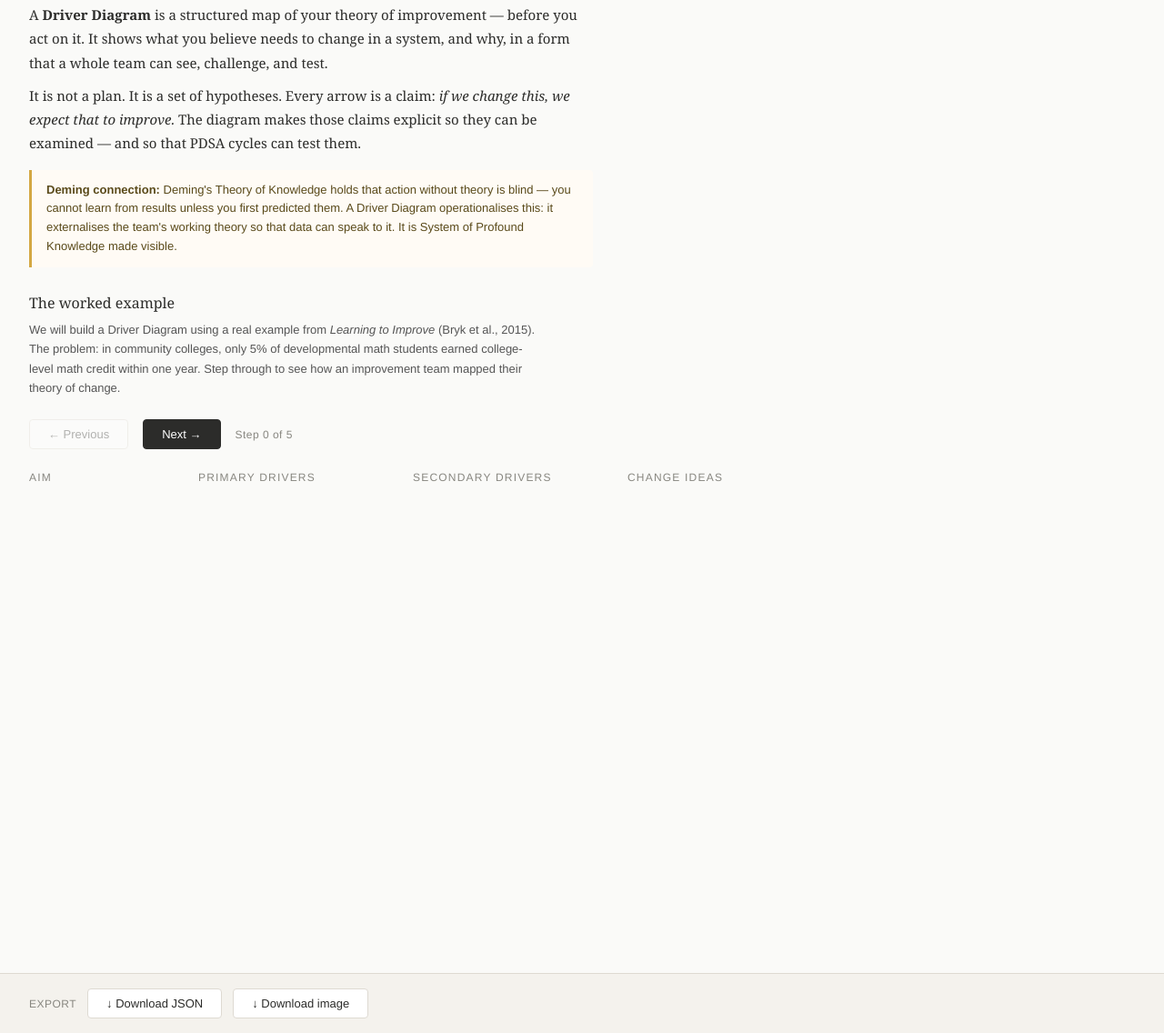
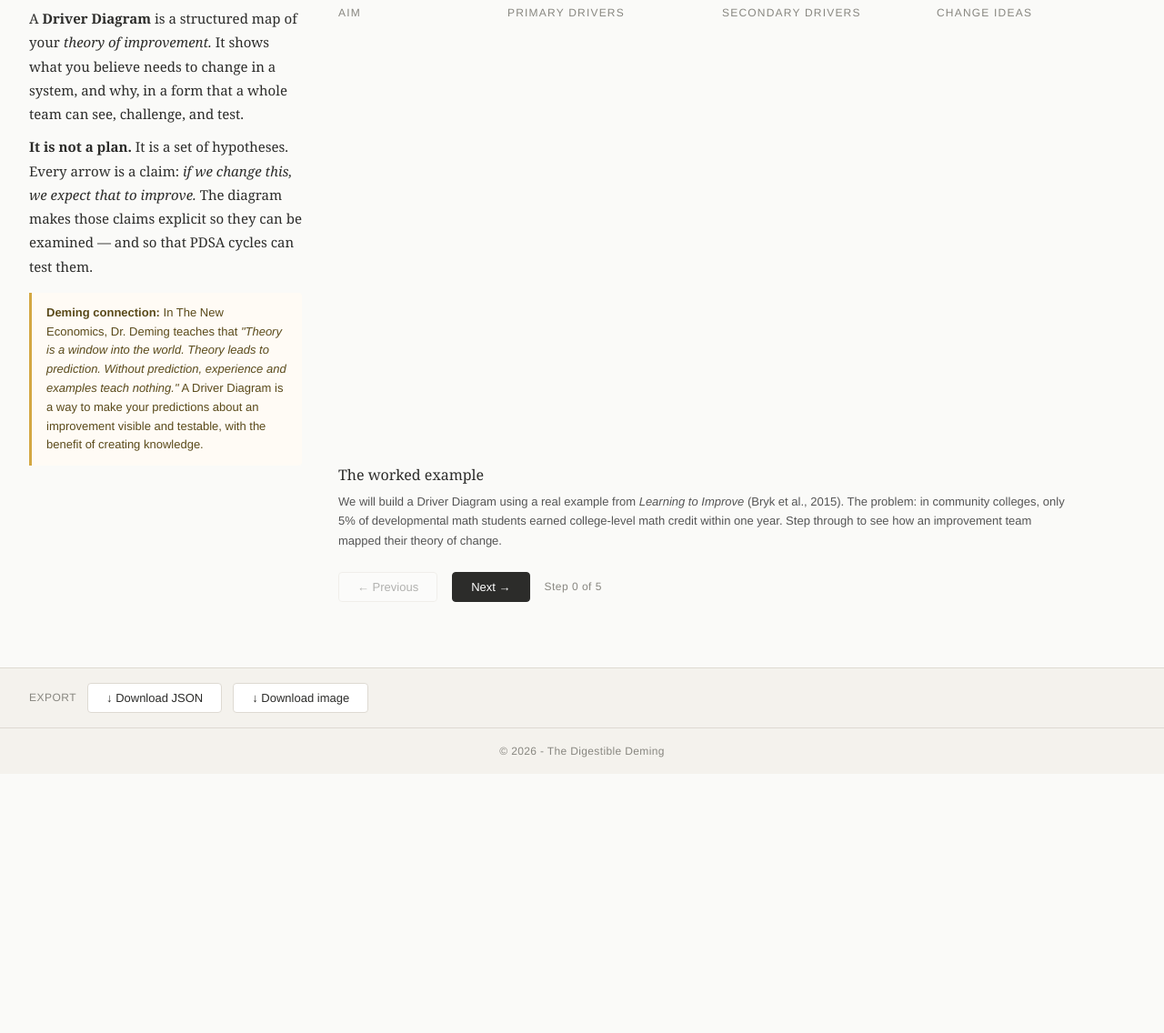
Before and after one commit to DerailleurAgile/driver-diagram-tutorial, a plain HTML site: page index.html in a window 1280 px wide. Shown: the part 252-1388 px from the top of the page at 91% size. After the commit the page ends 1103 px from the top, so only its background shows below. Drawn offline with nearby package versions, Linux system fonts and the light colour scheme.

Commit message:
Update: improve layout, added new styles, footer, linkable logo.

```diff
--- a/index.html
+++ b/index.html
@@ -10,7 +10,9 @@
 
 <header>
   <div class="header-top">
+    <a href="https://digestibledeming.substack.com/" target="_blank" rel="noopener noreferrer">
       <img src="dd_headshot_logo_blended.png" alt="Driver Diagram logo" class="dd-headshot-logo">
+    </a>
     <h1>Driver Diagram Tutorial</h1>
     <span class="subtitle">What it is and how to use it</span>
   </div>
@@ -22,25 +24,23 @@
 
 <!-- ═══════════════════════════ LEARN PANEL ═══════════════════════════ -->
 <div id="learn-panel" class="panel active">
+  <div class="learn-layout">
+
+    <!-- Left column: text and controls -->
+    <div class="learn-sidebar">
       <div class="learn-intro">
-    <p>A <strong>Driver Diagram</strong> is a structured map of your theory of improvement — before you act on it. It shows what you believe needs to change in a system, and why, in a form that a whole team can see, challenge, and test.</p>
-    <p>It is not a plan. It is a set of hypotheses. Every arrow is a claim: <em>if we change this, we expect that to improve.</em> The diagram makes those claims explicit so they can be examined — and so that PDSA cycles can test them.</p>
+        <p>A <strong>Driver Diagram</strong> is a structured map of your <em>theory of improvement.</em> It shows what you believe needs to change in a system, and why, in a form that a whole team can see, challenge, and test.</p>
+        <p><strong>It is not a plan.</strong> It is a set of hypotheses. Every arrow is a claim: <em>if we change this, we expect that to improve.</em> The diagram makes those claims explicit so they can be examined — and so that PDSA cycles can test them.</p>
         <div class="deming-note">
-      <strong>Deming connection:</strong> Deming's Theory of Knowledge holds that action without theory is blind — you cannot learn from results unless you first predicted them. A Driver Diagram operationalises this: it externalises the team's working theory so that data can speak to it. It is System of Profound Knowledge made visible.
+          <strong>Deming connection:</strong> In The New Economics, Dr. Deming teaches that <em>"Theory is a window into the world. Theory leads to prediction. Without prediction, experience and examples teach nothing."</em> A Driver Diagram is a way to make your predictions about an improvement visible and testable, with the benefit of creating knowledge.
         </div>
       </div>
 
-  <div class="step-description" id="step-desc">
-    <h3>The worked example</h3>
-    <p>We will build a Driver Diagram together, using a real example from <em>Learning to Improve</em> (Bryk et al., 2015). The problem: in community colleges across the United States, only 5% of students placed into developmental mathematics earned college-level math credit within one year. Step through the diagram to see how an improvement team structured their theory of change.</p>
+
     </div>
 
-  <div class="step-controls">
-    <button class="btn" id="prev-btn" onclick="prevStep()" disabled>← Previous</button>
-    <button class="btn btn-primary" id="next-btn" onclick="nextStep()">Next →</button>
-    <span class="step-label" id="step-label">Step 0 of 5</span>
-  </div>
-
+    <!-- Right column: diagram -->
+    <div class="learn-diagram-col">
       <div class="diagram-wrap">
         <div class="diagram-canvas" id="learn-canvas">
           <div class="col-headers">
@@ -54,7 +54,20 @@
           </div>
           <div class="diagram-body" id="learn-body"><!-- rendered by JS --></div>
           <svg class="arrow-svg" id="learn-arrows" xmlns="http://www.w3.org/2000/svg"></svg>
+          <div class="step-description" id="step-desc">
+            <h3>The worked example</h3>
+            <p>We will build a Driver Diagram together, using a real example from <em>Learning to Improve</em> (Bryk et al., 2015). The problem: in community colleges across the United States, only 5% of students placed into developmental mathematics earned college-level math credit within one year. Step through the diagram to see how an improvement team structured their theory of change.</p>
           </div>
+
+          <div class="step-controls">
+            <button class="btn" id="prev-btn" onclick="prevStep()" disabled>← Previous</button>
+            <button class="btn btn-primary" id="next-btn" onclick="nextStep()">Next →</button>
+            <span class="step-label" id="step-label">Step 0 of 5</span>
+          </div>
+        </div>
+      </div>
+    </div>
+
   </div>
 </div>
 
@@ -95,5 +108,10 @@
 
 <script src="https://cdnjs.cloudflare.com/ajax/libs/html2canvas/1.4.1/html2canvas.min.js"></script>
 <script src="script.js"></script>
+
+<footer class="site-footer">
+  &copy; 2026 - The Digestible Deming
+</footer>
+
 </body>
 </html>
--- a/script.js
+++ b/script.js
@@ -122,19 +122,19 @@ const STEPS = [
   },
   {
     title: "Step 1 — The Aim",
-    text: "The Aim anchors the entire diagram. A good aim is precise: it names <em>what</em>, <em>how much</em>, <em>for whom</em>, and <em>by when</em>. Vague aims produce vague theories. Notice that 5% \u2192 50% is a specific, measurable commitment — not aspirational language."
+    text: "The <strong>Aim</strong> anchors the entire diagram. A good aim is precise: it names <em>what</em>, <em>how much</em>, <em>for whom</em>, and <em>by when</em>. Vague aims produce vague theories. Notice that 5% \u2192 50% is a specific, measurable commitment, not aspirational language."
   },
   {
     title: "Step 2 — Primary Drivers",
-    text: "Primary drivers are the major system conditions that, if changed, would move the aim. They are <em>not</em> activities — they name the state of the system you need to change. The team identified four: the design of instruction, student persistence, language skills, and teaching practice."
+    text: "<strong>Primary drivers</strong> are the major system conditions that, if changed, would move toward the AIM. They are <em>not</em> activities: they name the state of the system you need to change. The team identified four: the design of instruction, student persistence, language skills, and teaching practice."
   },
   {
     title: "Step 3 — Secondary Drivers",
-    text: "Secondary drivers make primary drivers actionable. Each one belongs to a single primary driver and names a more specific condition to change. Together they form a <em>nested theory</em>: if these secondary conditions improve, the primary driver improves, and the aim moves."
+    text: "<strong>Secondary drivers</strong> make primary drivers actionable. Each one belongs to a single primary driver and names a more specific condition to change. Together they form a <em>nested theory</em>: if these secondary conditions improve, the primary driver improves, and the system moves toward the AIM."
   },
   {
     title: "Step 4 — Change Ideas",
-    text: "Change ideas are concrete, testable interventions. Each feeds a PDSA cycle: Plan (predict the change), Do (try it small), Study (compare prediction to result), Act (adapt). The diagram shows where each idea sits in the theory — so you know exactly what you are testing and why."
+    text: "<strong>Change ideas</strong> are concrete, testable interventions that we use to build knowledge about what it takes to improve the system. Each feeds a <strong>PDSA cycle:</strong> Plan (predict the change), Do (try it small), Study (compare prediction to result), Act (iterate/adapt/abandon in response to what's learned). The diagram shows where each idea sits in the theory, so you know exactly what you are testing and why."
   },
   {
     title: "Step 5 — The full theory",
@@ -280,7 +280,7 @@ function renderBuild() {
       <div contenteditable="true" spellcheck="false"
            oninput="buildState.secondaryDrivers[${si}].label = this.innerText; refreshLinkSelects(); scheduleBuildArrows()"
            >${escHtml(sd.label)}</div>
-      <span class="node-link-label">Links to \u2192</span>
+      <span class="node-link-label">\u2190 Links to</span>
       <select class="node-link-select" onchange="linkSD('${sd.id}', this.value)">
         <option value="">— unlinked —</option>
         ${pdOptions}
--- a/style.css
+++ b/style.css
@@ -45,6 +45,7 @@ header {
   align-items: flex-start;
   gap: 4px;
   margin-bottom: 4px;
+  text-decoration: none;
 }
 
 .deming-headshot {
@@ -101,6 +102,18 @@ h1 {
 
 .tab:hover { color: var(--text); }
 
+/* ── FOOTER ── */
+.site-footer {
+  padding: 18px 32px;
+  border-top: 1px solid var(--border);
+  background: var(--chrome);
+  color: var(--muted);
+  font-size: 12px;
+  text-align: center;
+  font-family: var(--font-sans);
+  letter-spacing: 0.03em;
+}
+
 /* ── PANELS ── */
 .panel { display: none; }
 .panel.active { display: block; }
@@ -108,7 +121,35 @@ h1 {
 /* ── LEARN TAB ── */
 #learn-panel {
   padding: 32px;
-  max-width: 1100px;
+}
+
+/* Two-column layout: sidebar left, diagram right */
+.learn-layout {
+  display: flex;
+  gap: 40px;
+  align-items: flex-start;
+}
+
+.learn-sidebar {
+  flex: 0 0 300px;
+  min-width: 260px;
+  max-width: 340px;
+}
+
+.learn-diagram-col {
+  flex: 1 1 auto;
+  min-width: 0; /* allow overflow-x scroll to work inside flex */
+}
+
+/* Stack vertically on narrow screens */
+@media (max-width: 820px) {
+  .learn-layout {
+    flex-direction: column;
+  }
+  .learn-sidebar {
+    flex: none;
+    max-width: 100%;
+  }
 }
 
 .learn-intro {
@@ -144,7 +185,7 @@ h1 {
 }
 
 .step-description {
-  max-width: 560px;
+  max-width: 800px;
   margin-bottom: 24px;
   min-height: 80px;
 }
```
Lines whose indentation alone changed are shown as unchanged.
